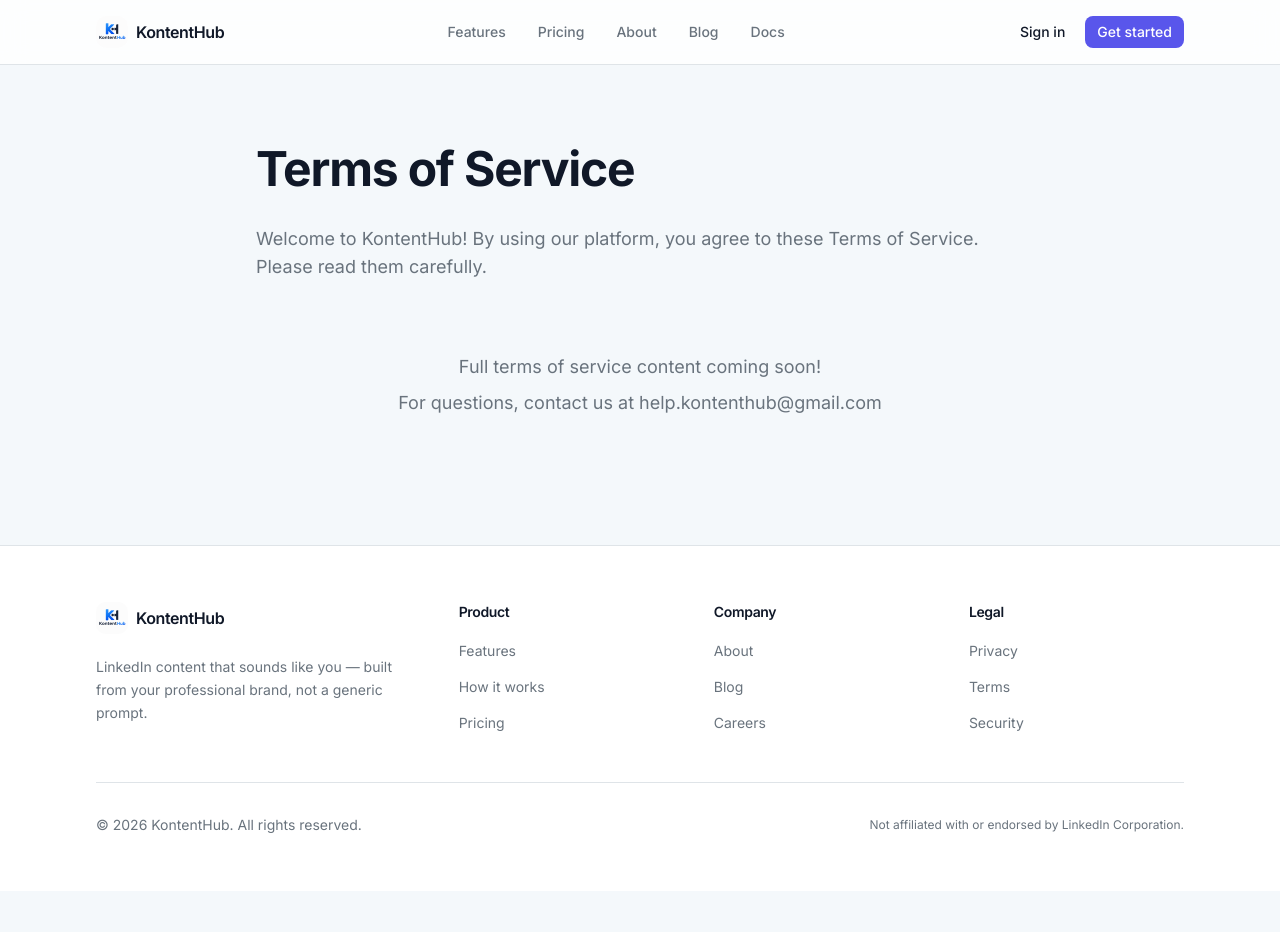
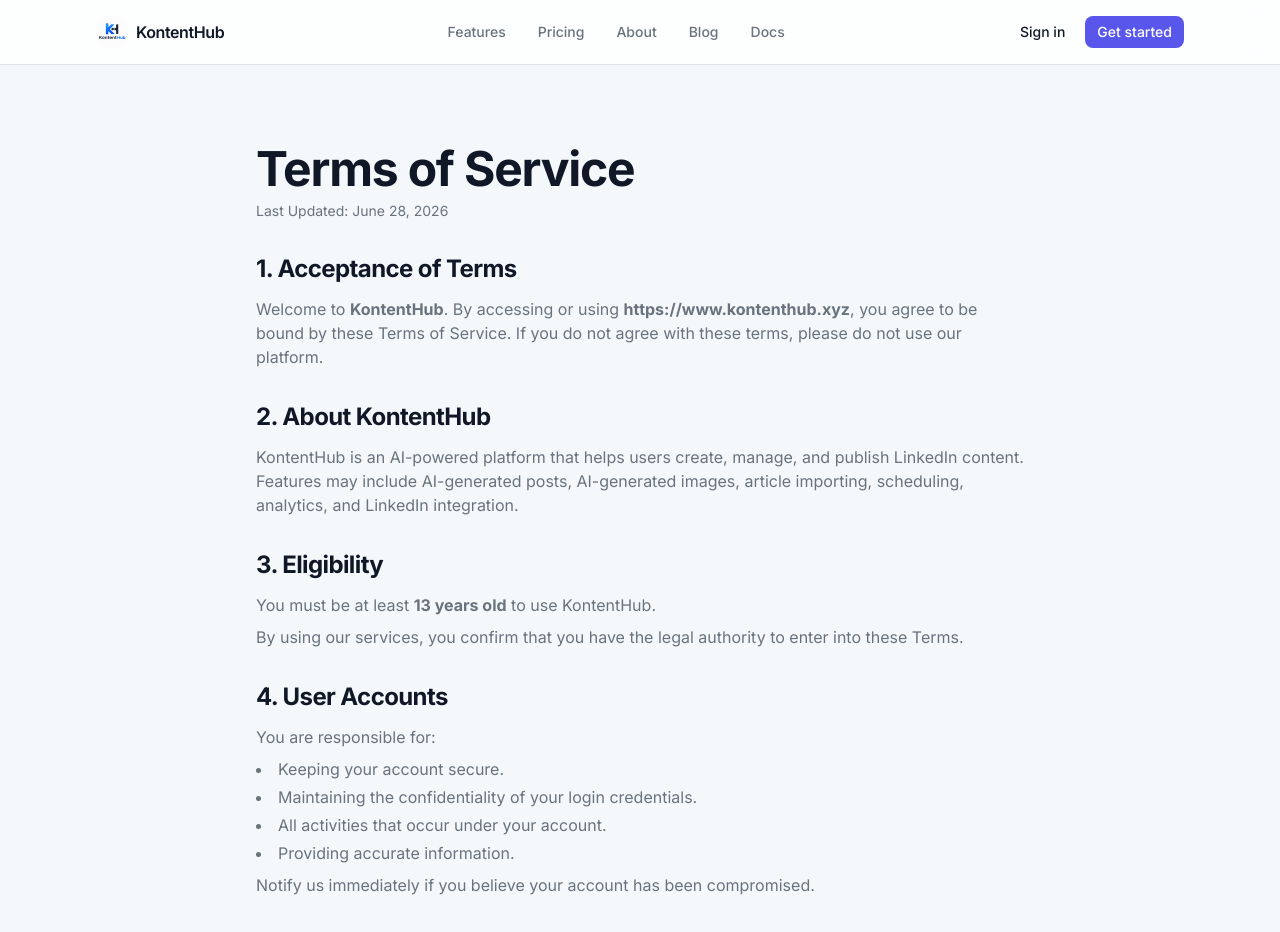
Before and after one commit to arobaliarobali55-hue/KontentHub, a Next.js app: page /terms in a window 1280 px wide. Shown: the top 932 px of the page. Before the commit the page ends 891 px from the top, so only its background shows below. Built offline with nearby package versions, Linux system fonts and the light colour scheme; no server answers.

Commit message:
Update Terms of Service with full content

```diff
--- a/src/app/terms/page.tsx
+++ b/src/app/terms/page.tsx
@@ -33,15 +33,181 @@ export default function TermsPage() {
       <main className="flex-1">
         <Container className="py-20">
           <div className="max-w-3xl mx-auto">
-            <h1 className="text-4xl md:text-5xl font-bold mb-8">Terms of Service</h1>
-            <div className="space-y-6 text-lg text-muted-foreground">
-              <p>
-                Welcome to KontentHub! By using our platform, you agree to these Terms of Service. Please read them carefully.
-              </p>
-              {/* Add your full terms content here */}
-              <div className="text-center py-12 text-muted-foreground">
-                <p>Full terms of service content coming soon!</p>
-                <p className="mt-2">For questions, contact us at help.kontenthub@gmail.com</p>
+            <h1 className="text-4xl md:text-5xl font-bold mb-2">Terms of Service</h1>
+            <p className="text-sm text-muted-foreground mb-8">Last Updated: June 28, 2026</p>
+
+            <div className="space-y-8 text-muted-foreground">
+              <section>
+                <h2 className="text-2xl font-bold text-foreground mb-3">1. Acceptance of Terms</h2>
+                <p>
+                  Welcome to <strong>KontentHub</strong>. By accessing or using <strong>https://www.kontenthub.xyz</strong>, you agree to be bound by these Terms of Service. If you do not agree with these terms, please do not use our platform.
+                </p>
+              </section>
+
+              <section>
+                <h2 className="text-2xl font-bold text-foreground mb-3">2. About KontentHub</h2>
+                <p>
+                  KontentHub is an AI-powered platform that helps users create, manage, and publish LinkedIn content. Features may include AI-generated posts, AI-generated images, article importing, scheduling, analytics, and LinkedIn integration.
+                </p>
+              </section>
+
+              <section>
+                <h2 className="text-2xl font-bold text-foreground mb-3">3. Eligibility</h2>
+                <p>You must be at least <strong>13 years old</strong> to use KontentHub.</p>
+                <p className="mt-2">
+                  By using our services, you confirm that you have the legal authority to enter into these Terms.
+                </p>
+              </section>
+
+              <section>
+                <h2 className="text-2xl font-bold text-foreground mb-3">4. User Accounts</h2>
+                <p>You are responsible for:</p>
+                <ul className="list-disc list-inside space-y-1 mt-2">
+                  <li>Keeping your account secure.</li>
+                  <li>Maintaining the confidentiality of your login credentials.</li>
+                  <li>All activities that occur under your account.</li>
+                  <li>Providing accurate information.</li>
+                </ul>
+                <p className="mt-2">Notify us immediately if you believe your account has been compromised.</p>
+              </section>
+
+              <section>
+                <h2 className="text-2xl font-bold text-foreground mb-3">5. Subscription & Payments</h2>
+                <p>Some features are available only through a paid <strong>Pro</strong> subscription.</p>
+                <p className="mt-2">By purchasing a subscription, you agree to:</p>
+                <ul className="list-disc list-inside space-y-1 mt-2">
+                  <li>Pay all applicable fees.</li>
+                  <li>Allow recurring billing where applicable.</li>
+                  <li>Understand that subscription fees are non-refundable unless required by law.</li>
+                </ul>
+                <p className="mt-2">
+                  We may change pricing at any time. Existing subscribers will be notified before any pricing changes take effect.
+                </p>
+              </section>
+
+              <section>
+                <h2 className="text-2xl font-bold text-foreground mb-3">6. AI-Generated Content</h2>
+                <p>KontentHub uses artificial intelligence to generate content and images.</p>
+                <p className="mt-2">You acknowledge that:</p>
+                <ul className="list-disc list-inside space-y-1 mt-2">
+                  <li>AI-generated content may contain inaccuracies.</li>
+                  <li>You are responsible for reviewing all content before publishing.</li>
+                  <li>We do not guarantee factual accuracy or originality.</li>
+                  <li>You are responsible for ensuring compliance with LinkedIn's policies and applicable laws.</li>
+                </ul>
+              </section>
+
+              <section>
+                <h2 className="text-2xl font-bold text-foreground mb-3">7. LinkedIn Integration</h2>
+                <p>If you connect your LinkedIn account:</p>
+                <ul className="list-disc list-inside space-y-1 mt-2">
+                  <li>You authorize KontentHub to access your LinkedIn account as permitted by you.</li>
+                  <li>We only perform actions you explicitly authorize.</li>
+                  <li>You may disconnect your LinkedIn account at any time.</li>
+                </ul>
+                <p className="mt-2">You remain solely responsible for anything published through your LinkedIn account.</p>
+              </section>
+
+              <section>
+                <h2 className="text-2xl font-bold text-foreground mb-3">8. Acceptable Use</h2>
+                <p>You agree not to:</p>
+                <ul className="list-disc list-inside space-y-1 mt-2">
+                  <li>Violate any applicable laws.</li>
+                  <li>Upload malicious software or harmful code.</li>
+                  <li>Attempt unauthorized access to our systems.</li>
+                  <li>Abuse or interfere with our services.</li>
+                  <li>Generate illegal, fraudulent, defamatory, or harmful content.</li>
+                  <li>Infringe on intellectual property rights.</li>
+                  <li>Reverse engineer or misuse the platform.</li>
+                </ul>
+                <p className="mt-2">Violation of these rules may result in account suspension or termination.</p>
+              </section>
+
+              <section>
+                <h2 className="text-2xl font-bold text-foreground mb-3">9. Intellectual Property</h2>
+                <p>
+                  KontentHub, including its software, branding, logos, and website content, is owned by KontentHub and protected by applicable intellectual property laws.
+                </p>
+                <p className="mt-2">You retain ownership of the content you create using the platform.</p>
+              </section>
+
+              <section>
+                <h2 className="text-2xl font-bold text-foreground mb-3">10. Service Availability</h2>
+                <p>
+                  We strive to keep KontentHub available at all times, but we do not guarantee uninterrupted service.
+                </p>
+                <p className="mt-2">
+                  We may update, modify, suspend, or discontinue features without prior notice.
+                </p>
+              </section>
+
+              <section>
+                <h2 className="text-2xl font-bold text-foreground mb-3">11. Disclaimer of Warranties</h2>
+                <p>
+                  KontentHub is provided <strong>"as is"</strong> and <strong>"as available."</strong>
+                </p>
+                <p className="mt-2">We make no warranties regarding:</p>
+                <ul className="list-disc list-inside space-y-1 mt-2">
+                  <li>Continuous availability</li>
+                  <li>Accuracy of AI-generated content</li>
+                  <li>Fitness for a particular purpose</li>
+                  <li>Error-free operation</li>
+                  <li>Compatibility with all devices or browsers</li>
+                </ul>
+              </section>
+
+              <section>
+                <h2 className="text-2xl font-bold text-foreground mb-3">12. Limitation of Liability</h2>
+                <p>
+                  To the fullest extent permitted by law, KontentHub and its owners shall not be liable for any indirect, incidental, special, consequential, or punitive damages arising from your use of the platform.
+                </p>
+                <p className="mt-2">
+                  Our total liability shall not exceed the amount you paid for the service during the twelve (12) months preceding the claim.
+                </p>
+              </section>
+
+              <section>
+                <h2 className="text-2xl font-bold text-foreground mb-3">13. Termination</h2>
+                <p>We reserve the right to suspend or terminate your account if you:</p>
+                <ul className="list-disc list-inside space-y-1 mt-2">
+                  <li>Violate these Terms.</li>
+                  <li>Abuse the platform.</li>
+                  <li>Engage in fraudulent or illegal activities.</li>
+                </ul>
+                <p className="mt-2">You may stop using the service and delete your account at any time.</p>
+              </section>
+
+              <section>
+                <h2 className="text-2xl font-bold text-foreground mb-3">14. Changes to These Terms</h2>
+                <p>We may update these Terms of Service from time to time.</p>
+                <p className="mt-2">
+                  When changes are made, the updated version will be published on this page with a revised <strong>Last Updated</strong> date.
+                </p>
+                <p className="mt-2">
+                  Your continued use of KontentHub after changes become effective constitutes acceptance of the updated Terms.
+                </p>
+              </section>
+
+              <section>
+                <h2 className="text-2xl font-bold text-foreground mb-3">15. Governing Law</h2>
+                <p>
+                  These Terms shall be governed by and interpreted in accordance with the applicable laws of your jurisdiction, without regard to conflict of law principles.
+                </p>
+              </section>
+
+              <section>
+                <h2 className="text-2xl font-bold text-foreground mb-3">16. Contact Us</h2>
+                <p>If you have any questions regarding these Terms of Service, please contact us:</p>
+                <p className="mt-4">
+                  <strong>Email:</strong> <a href="mailto:help.kontenthub@gmail.com" className="text-primary hover:underline">help.kontenthub@gmail.com</a>
+                </p>
+                <p className="mt-2">
+                  <strong>Website:</strong> <a href="https://www.kontenthub.xyz" className="text-primary hover:underline">https://www.kontenthub.xyz</a>
+                </p>
+              </section>
+
+              <div className="mt-12 pt-6 border-t text-center text-muted-foreground">
+                <p>By using <strong>KontentHub</strong>, you acknowledge that you have read, understood, and agreed to these Terms of Service.</p>
               </div>
             </div>
           </div>
```
